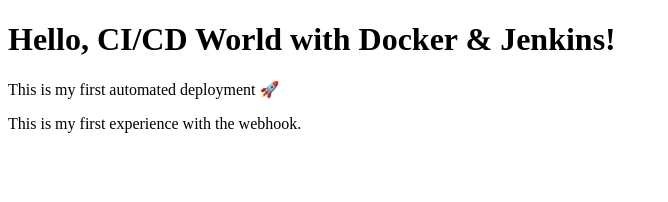
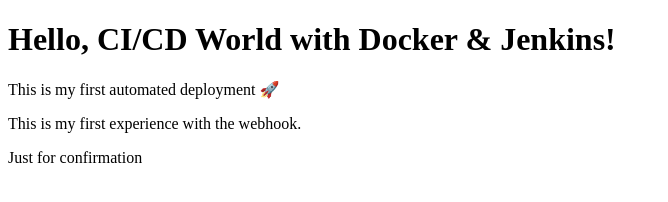
Before and after one commit to NarlaRushikesh/my-ci-cd-website, a plain HTML site: page index.html in a window 1280 px wide. Shown: the whole page, without its empty margins (0-668 px from the left). Drawn offline with Linux system fonts and the light colour scheme.

Commit message:
Checking

```diff
--- a/index.html
+++ b/index.html
@@ -8,5 +8,6 @@
   <h1>Hello, CI/CD World with Docker & Jenkins!</h1>
   <p>This is my first automated deployment 🚀</p>
   <p>This is my first experience with the webhook.</p>
+  <p>Just for confirmation</p>
 </body>
 </html>
```
